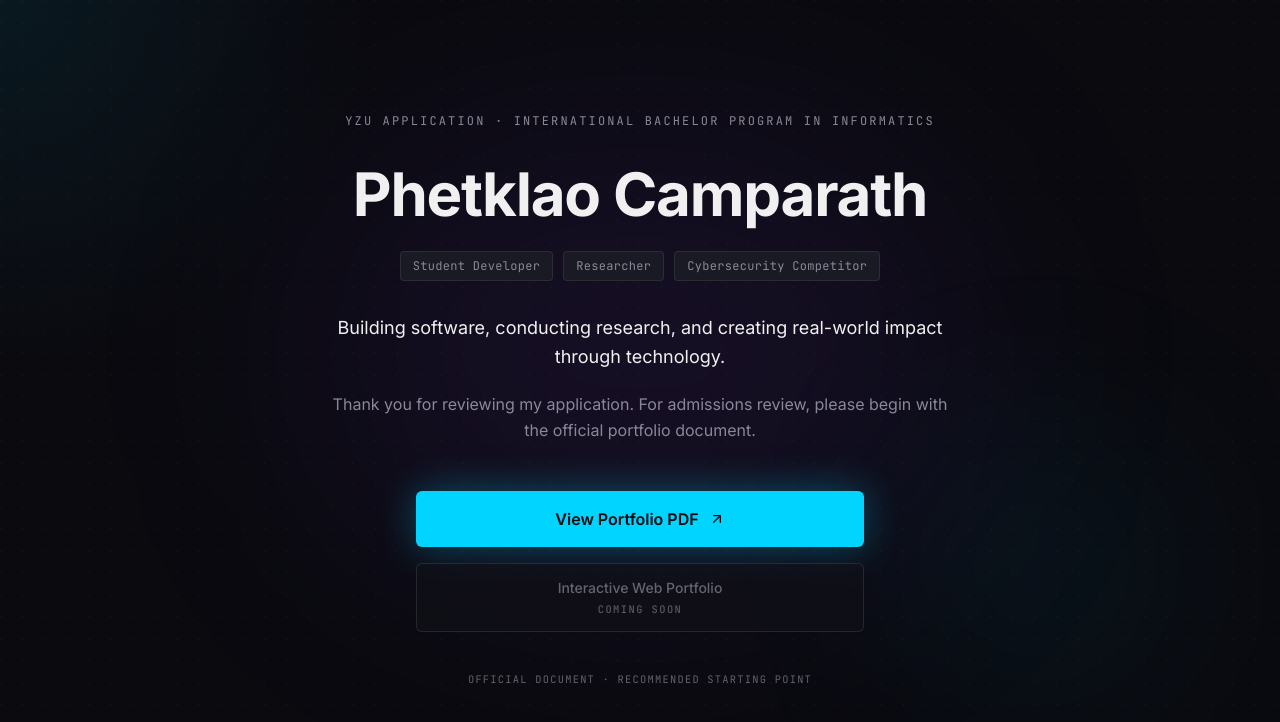
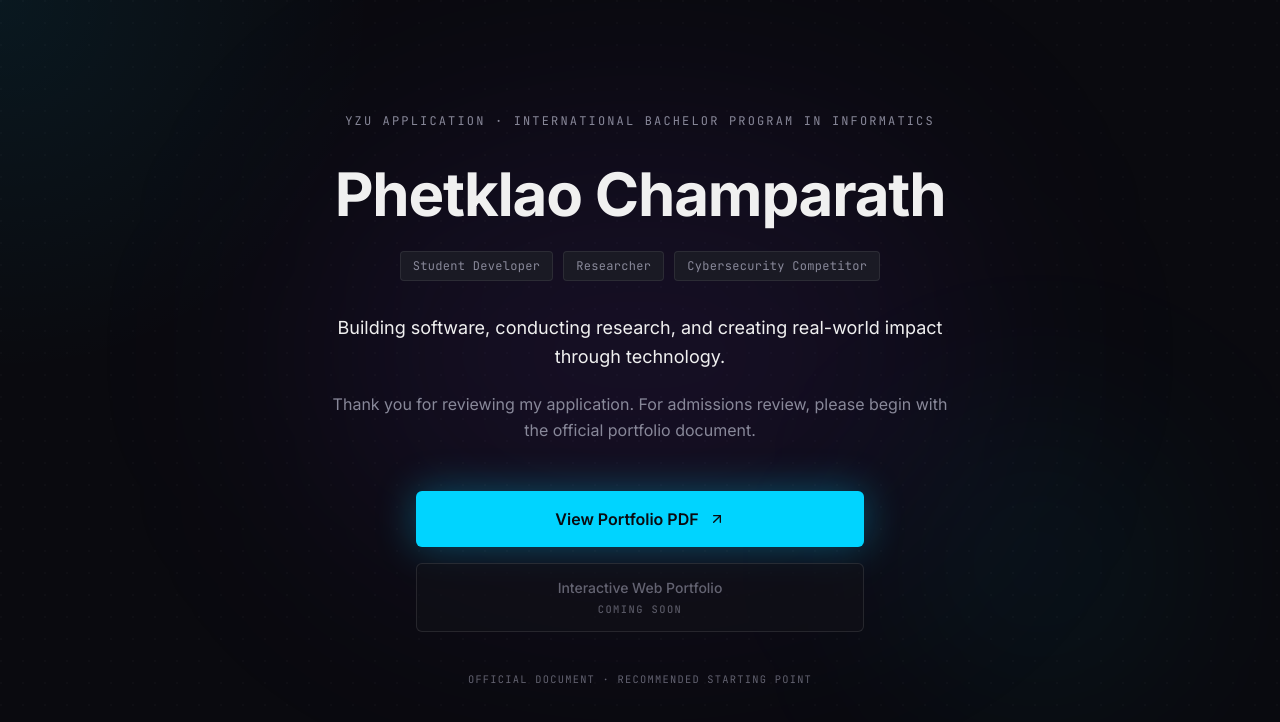
Before and after one commit to Cakenomsod/phetklaodev, a Next.js app: page / in a window 1280 px wide. Shown: the top 722 px of the page. Built offline with nearby package versions, Linux system fonts and the light colour scheme; no server answers.

Commit message:
Add "h" to family name (My keyboard is brokennn)

```diff
--- a/src/components/sections/LandingIntro.tsx
+++ b/src/components/sections/LandingIntro.tsx
@@ -111,7 +111,7 @@ export default function LandingIntro({ onPdfClick }: LandingIntroProps) {
           variants={itemVariant}
           className="mt-8 text-balance text-[clamp(2.25rem,6vw,3.75rem)] leading-[1.1] font-bold tracking-[-0.02em] text-text-primary"
         >
-          Phetklao Camparath
+          Phetklao Champarath
         </motion.h1>
 
         <motion.ul
```
